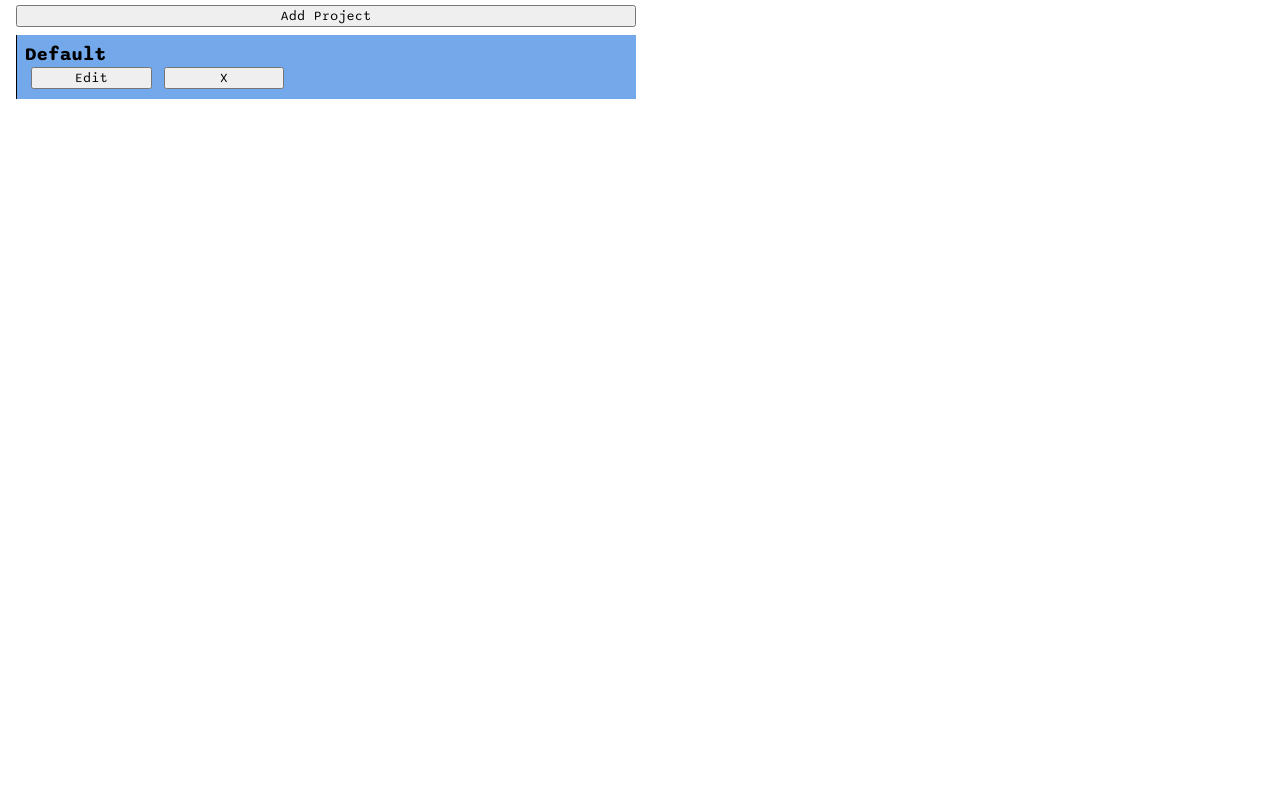
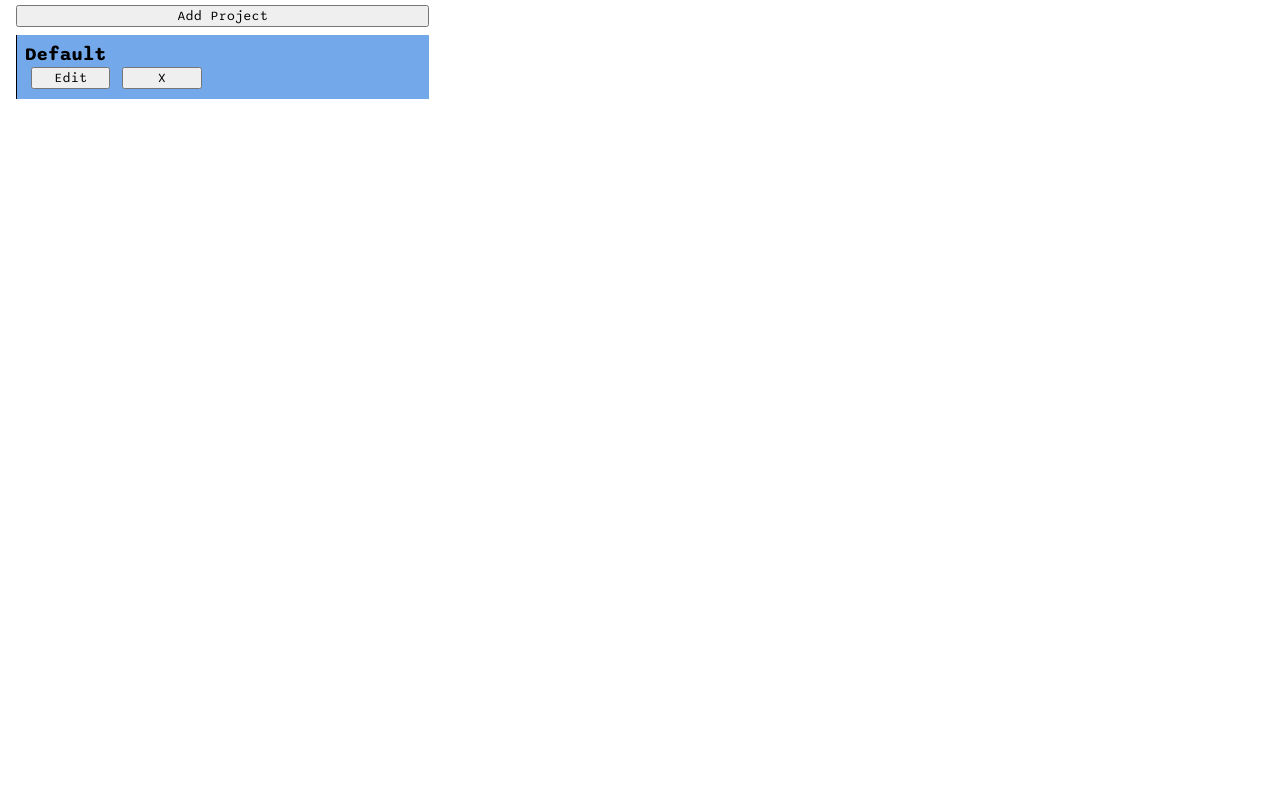
Before and after one commit to JosiasPires/tasks, a website built with webpack: page src/template.html in a window 1280 px wide. Shown: the part 83-873 px from the top of the page. Built offline with nearby package versions, Linux system fonts and the light colour scheme.

Commit message:
Improve layout

```diff
--- a/src/style.css
+++ b/src/style.css
@@ -15,7 +15,7 @@ body {
     display: grid;
     padding: 1rem;
     height: 100vw;
-    grid-template: 4rem 1fr / 1fr 1fr;
+    grid-template: 4rem 1fr / 1fr 2fr;
     gap: 8px;
 }
 
```
